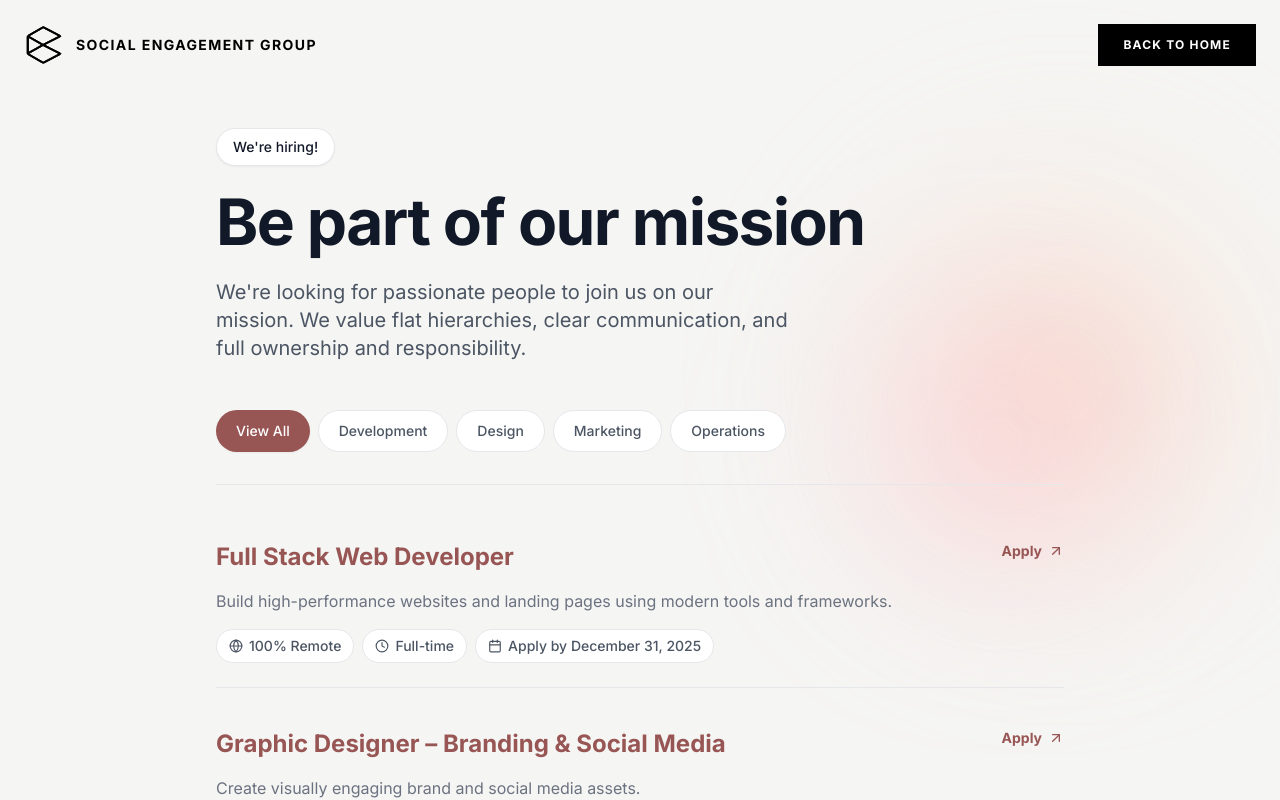
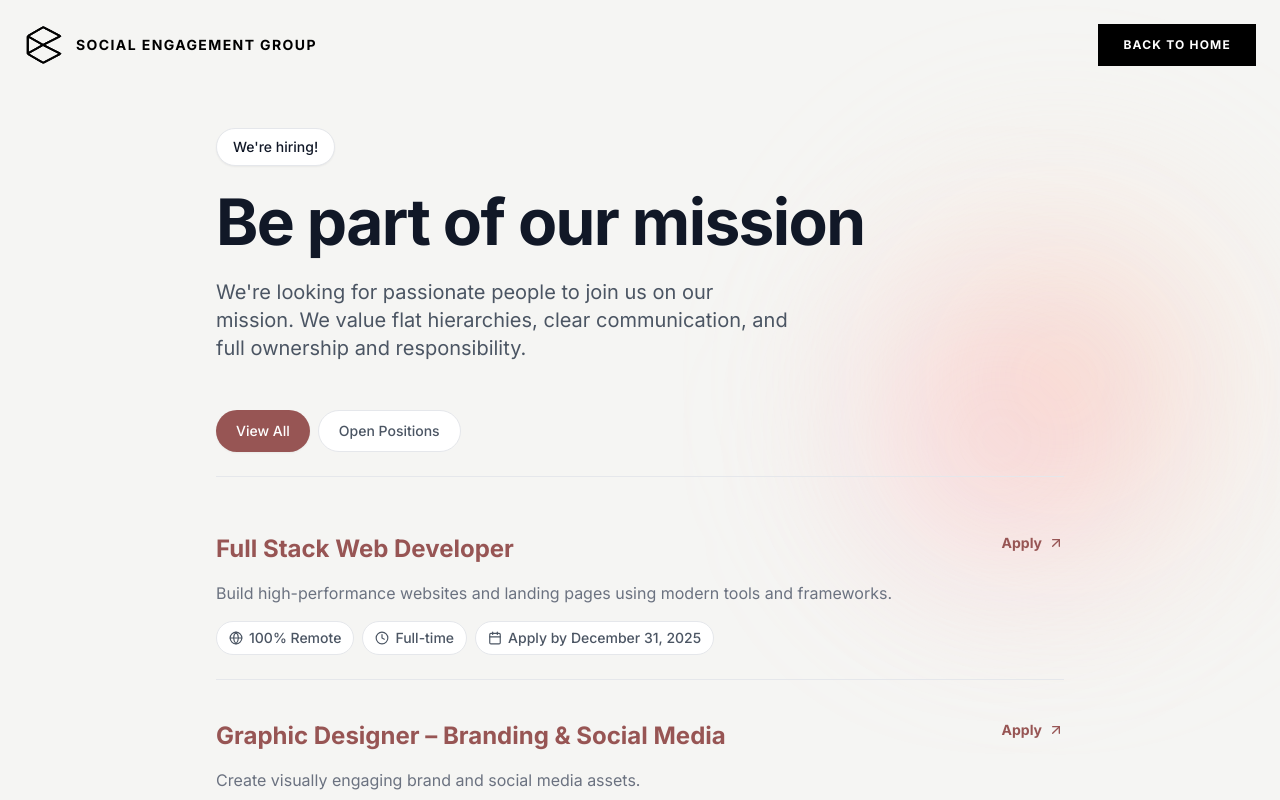
Before and after one commit to SocialEngagementGroup/marketing, a React (Vite) app: page /careers in a window 1280 px wide. Shown: the top 800 px of the page. Built offline with nearby package versions, Linux system fonts and the light colour scheme; a web font is replaced by a local one.

Commit message:
feat: Implement simplified job filters ('all', 'open' with deadline logic) and a 'no jobs' display on the careers page, along with minor text updates in job details.

```diff
--- a/src/components/Careers/JobFilters/index.tsx
+++ b/src/components/Careers/JobFilters/index.tsx
@@ -1,38 +1,36 @@
 import React from 'react';
-import { JobDepartment, jobDepartments } from '../../../data/jobsData';
+import { JobFilter, jobFilters } from '../../../data/jobsData';
 
 interface JobFiltersProps {
-  activeFilter: JobDepartment;
-  onFilterChange: (filter: JobDepartment) => void;
+  activeFilter: JobFilter;
+  onFilterChange: (filter: JobFilter) => void;
 }
 
 /**
  * JobFilters Component
  *
- * Rounded pill-style filter buttons for job departments.
- * Responsive horizontal scroll on mobile.
+ * Simple filter: View All and Open Positions
  * Primary: brand-brick, Hover: black
  */
 const JobFilters: React.FC<JobFiltersProps> = ({ activeFilter, onFilterChange }) => {
   return (
     <div className="mb-6 sm:mb-8 pb-4 sm:pb-6 border-b border-gray-200">
-      {/* Scrollable container on mobile */}
-      <div className="flex gap-2 overflow-x-auto pb-2 -mx-4 px-4 sm:mx-0 sm:px-0 sm:flex-wrap scrollbar-hide">
-        {jobDepartments.map((dept) => (
+      <div className="flex gap-2 flex-wrap">
+        {jobFilters.map((filter) => (
           <button
-            key={dept.value}
-            onClick={() => onFilterChange(dept.value)}
+            key={filter.value}
+            onClick={() => onFilterChange(filter.value)}
             className={`
-              flex-shrink-0 px-4 sm:px-5 py-2 sm:py-2.5 rounded-full text-sm font-medium
-              transition-all duration-200 whitespace-nowrap
+              px-4 sm:px-5 py-2 sm:py-2.5 rounded-full text-sm font-medium
+              transition-all duration-200
               ${
-                activeFilter === dept.value
+                activeFilter === filter.value
                   ? 'bg-brand-brick text-white shadow-sm hover:bg-gray-900'
                   : 'bg-white text-gray-600 border border-gray-200 hover:bg-gray-900 hover:text-white hover:border-gray-900'
               }
             `}
           >
-            {dept.label}
+            {filter.label}
           </button>
         ))}
       </div>
--- a/src/data/jobsData.ts
+++ b/src/data/jobsData.ts
@@ -6,6 +6,8 @@
  */
 
 import jobsJson from './jobs.json';
+
+export type JobFilter = 'all' | 'open';
 
 export type JobDepartment =
   | 'all'
@@ -33,22 +35,19 @@ export interface Job {
   requirements: string[];
 }
 
-export const jobDepartments: { value: JobDepartment; label: string }[] = [
+// Simplified filters: View All and Open Positions
+export const jobFilters: { value: JobFilter; label: string }[] = [
   { value: 'all', label: 'View All' },
-  { value: 'Development', label: 'Development' },
-  { value: 'Design', label: 'Design' },
-  { value: 'Marketing', label: 'Marketing' },
-  { value: 'Operations', label: 'Operations' },
+  { value: 'open', label: 'Open Positions' },
 ];
 
-// Load and filter active jobs from JSON
-export const jobs: Job[] = (jobsJson as Job[]).filter(job => job.active);
+// Load all jobs from JSON
+export const allJobs: Job[] = jobsJson as Job[];
+
+// Load only active/open jobs
+export const jobs: Job[] = allJobs.filter(job => job.active);
 
 // Get a single job by slug
 export const getJobBySlug = (slug: string): Job | undefined => {
   return jobs.find(job => job.slug === slug);
 };
-
-// Legacy exports for backwards compatibility
-export type JobCategory = JobDepartment;
-export const jobCategories = jobDepartments;
--- a/src/pages/CareersPage.tsx
+++ b/src/pages/CareersPage.tsx
@@ -5,24 +5,30 @@ import SEO from '../components/Common/SEO';
 import CareersHero from '../components/Careers/CareersHero';
 import JobFilters from '../components/Careers/JobFilters';
 import JobList from '../components/Careers/JobList';
-import { jobs, JobDepartment } from '../data/jobsData';
+import { allJobs, jobs, JobFilter } from '../data/jobsData';
 
 /**
  * CareersPage Component
  *
  * Full careers listing page with clean, minimal design.
- * Jobs are loaded from jobs.json and filtered by department.
- * Seamless hero-to-content transition with unified background.
- * Fully responsive for mobile devices.
+ * Simple filters: View All and Open Positions.
+ * Shows "no jobs" message if no positions available.
  */
 const CareersPage: React.FC = () => {
-  const [activeFilter, setActiveFilter] = useState<JobDepartment>('all');
+  const [activeFilter, setActiveFilter] = useState<JobFilter>('all');
 
   const filteredJobs = useMemo(() => {
-    if (activeFilter === 'all') {
-      return jobs;
+    if (activeFilter === 'open') {
+      // Only jobs with deadline in the future are "open"
+      const today = new Date();
+      today.setHours(0, 0, 0, 0); // Reset to start of day
+      return allJobs.filter(job => {
+        if (!job.deadline || job.deadline.trim() === '') return false;
+        const deadlineDate = new Date(job.deadline);
+        return deadlineDate >= today;
+      });
     }
-    return jobs.filter((job) => job.department === activeFilter);
+    return allJobs; // All jobs
   }, [activeFilter]);
 
   return (
@@ -34,7 +40,7 @@ const CareersPage: React.FC = () => {
       <Header theme="dark" showHomeButton />
 
       <main className="min-h-screen bg-[#F5F5F3] relative overflow-hidden">
-        {/* Unified gradient blob accents - spans both hero and content */}
+        {/* Unified gradient blob accents */}
         <div
           className="absolute -right-20 top-20 w-[400px] sm:w-[600px] h-[400px] sm:h-[600px] pointer-events-none"
           style={{
@@ -53,7 +59,7 @@ const CareersPage: React.FC = () => {
         {/* Hero Section */}
         <CareersHero />
 
-        {/* Jobs Section - seamless continuation */}
+        {/* Jobs Section */}
         <section className="pb-16 sm:pb-24 relative z-10">
           <div className="container mx-auto px-4 sm:px-6 max-w-4xl">
             {/* Filters */}
@@ -62,8 +68,24 @@ const CareersPage: React.FC = () => {
               onFilterChange={setActiveFilter}
             />
 
-            {/* Job Listings */}
-            <JobList jobs={filteredJobs} />
+            {/* Job Listings or No Jobs Message */}
+            {filteredJobs.length > 0 ? (
+              <JobList jobs={filteredJobs} />
+            ) : (
+              <div className="text-center py-20">
+                <div className="inline-flex items-center justify-center w-16 h-16 rounded-full bg-brand-brick/10 mb-6">
+                  <svg className="w-8 h-8 text-brand-brick" fill="none" viewBox="0 0 24 24" stroke="currentColor">
+                    <path strokeLinecap="round" strokeLinejoin="round" strokeWidth={1.5} d="M21 13.255A23.931 23.931 0 0112 15c-3.183 0-6.22-.62-9-1.745M16 6V4a2 2 0 00-2-2h-4a2 2 0 00-2 2v2m4 6h.01M5 20h14a2 2 0 002-2V8a2 2 0 00-2-2H5a2 2 0 00-2 2v10a2 2 0 002 2z" />
+                  </svg>
+                </div>
+                <h3 className="font-sans text-2xl font-bold text-gray-900 mb-3">
+                  No open positions
+                </h3>
+                <p className="font-sans text-lg text-gray-500 max-w-md mx-auto">
+                  We don't have any open positions at the moment, but check back soon for new opportunities!
+                </p>
+              </div>
+            )}
           </div>
         </section>
       </main>
--- a/src/pages/JobDetailPage.tsx
+++ b/src/pages/JobDetailPage.tsx
@@ -134,31 +134,31 @@ const JobDetailPage: React.FC = () => {
                     <li className="flex items-start gap-3">
                       <Check className="flex-shrink-0 w-5 h-5 sm:w-6 sm:h-6 text-brand-brick mt-0.5" />
                       <span className="font-sans text-base sm:text-lg text-gray-600">
-                        <strong className="text-gray-900">Remote-first culture</strong> — Work from anywhere with flexible hours
+                        <strong className="text-gray-900">Remote-first culture:</strong> Work from anywhere with flexible hours
                       </span>
                     </li>
                     <li className="flex items-start gap-3">
                       <Check className="flex-shrink-0 w-5 h-5 sm:w-6 sm:h-6 text-brand-brick mt-0.5" />
                       <span className="font-sans text-base sm:text-lg text-gray-600">
-                        <strong className="text-gray-900">Competitive compensation</strong> — {job.compensation}
+                        <strong className="text-gray-900">Competitive compensation:</strong> {job.compensation}
                       </span>
                     </li>
                     <li className="flex items-start gap-3">
                       <Check className="flex-shrink-0 w-5 h-5 sm:w-6 sm:h-6 text-brand-brick mt-0.5" />
                       <span className="font-sans text-base sm:text-lg text-gray-600">
-                        <strong className="text-gray-900">Growth opportunities</strong> — Learn and grow with a fast-paced team
+                        <strong className="text-gray-900">Growth opportunities:</strong> Learn and grow with a fast-paced team
                       </span>
                     </li>
                     <li className="flex items-start gap-3">
                       <Check className="flex-shrink-0 w-5 h-5 sm:w-6 sm:h-6 text-brand-brick mt-0.5" />
                       <span className="font-sans text-base sm:text-lg text-gray-600">
-                        <strong className="text-gray-900">Collaborative environment</strong> — Flat hierarchy with open communication
+                        <strong className="text-gray-900">Collaborative environment:</strong> Flat hierarchy with open communication
                       </span>
                     </li>
                     <li className="flex items-start gap-3">
                       <Check className="flex-shrink-0 w-5 h-5 sm:w-6 sm:h-6 text-brand-brick mt-0.5" />
                       <span className="font-sans text-base sm:text-lg text-gray-600">
-                        <strong className="text-gray-900">Meaningful work</strong> — Make real impact on client success
+                        <strong className="text-gray-900">Meaningful work:</strong> Make real impact on client success
                       </span>
                     </li>
                   </ul>
```
